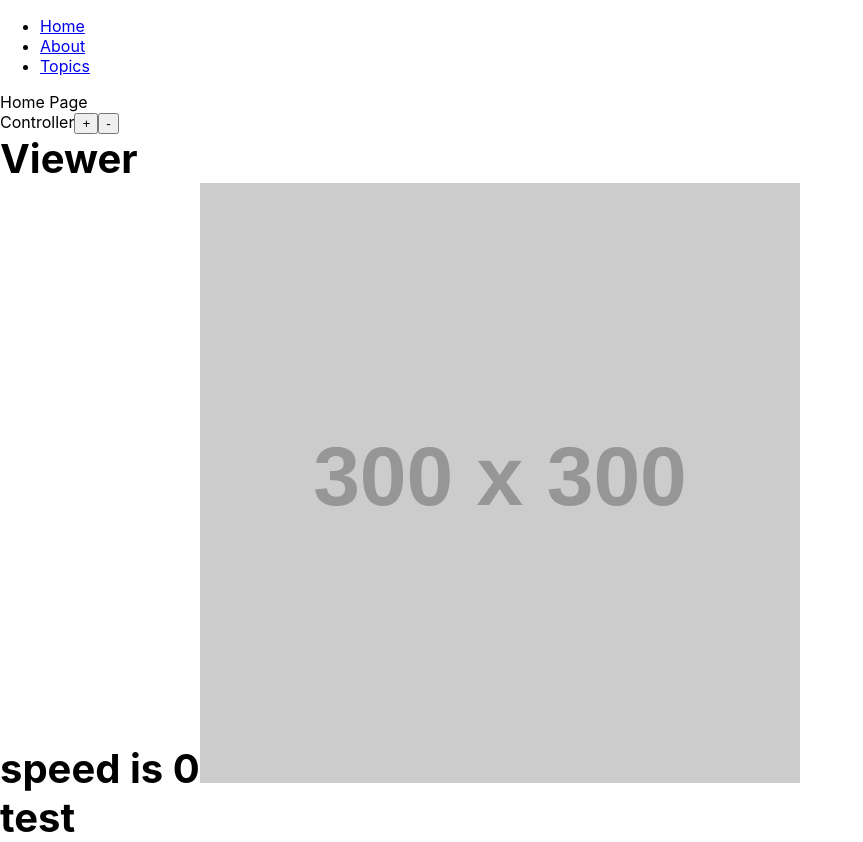
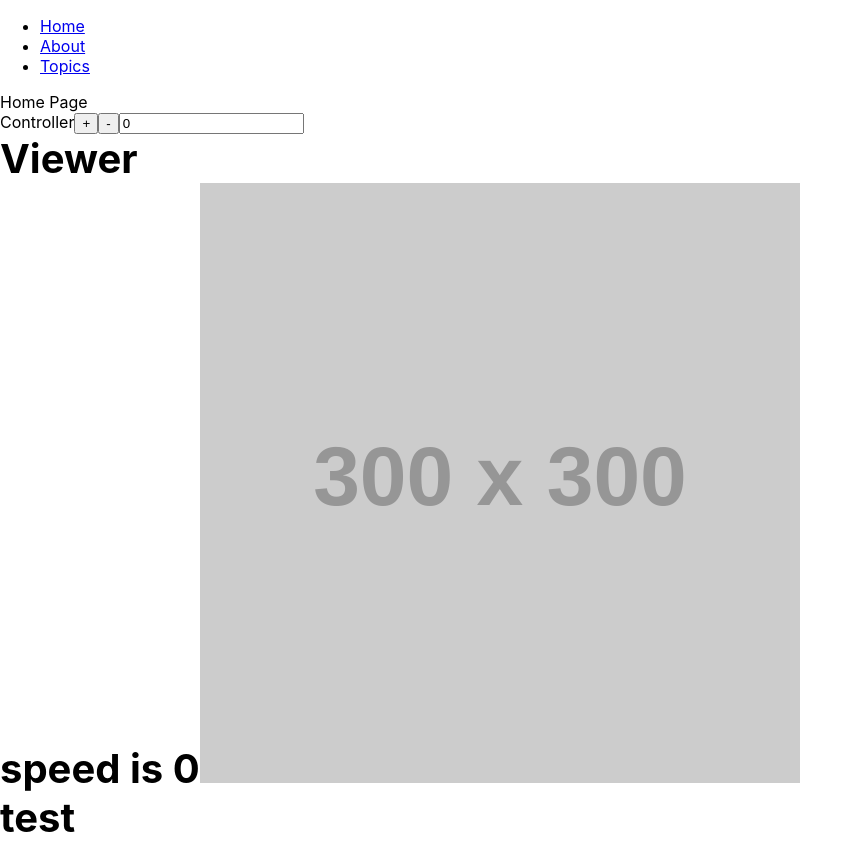
Before and after one commit to lgh06/web-prompter, a React (Create React App) app: page / in a window 1280 px wide. Shown: the whole page, without its empty margins (0-863 px from the left). Built offline with nearby package versions, Linux system fonts and the light colour scheme.

Commit message:
input tag worked

```diff
--- a/src/components/Controller.js
+++ b/src/components/Controller.js
@@ -1,12 +1,13 @@
-import react from 'react'
-import { useSelector, useDispatch } from 'react-redux'
+import { useDispatch, useSelector } from 'react-redux'
 import * as player from '../reducers/playerSlice'
 
 export default function Controller() {
   const dispatch = useDispatch()
+  const speed = useSelector((state) => state.player.speed)
   return (<div>
     Controller
     <button onClick={()=>dispatch(player.speedPlus())}>+</button>
     <button onClick={()=>dispatch(player.speedMinus())}>-</button>
+    <input type="number" value={speed} onChange={(e)=>dispatch(player.speedSet(e.target.value))}></input>
   </div>);
 }
--- a/src/components/Viewer.js
+++ b/src/components/Viewer.js
@@ -2,8 +2,7 @@ import React from 'react';
 import styles from './Viewer.module.scss';
 import { genClassName, ImageHolder, innerHTML } from '../helpers';
 
-import { useSelector, useDispatch } from 'react-redux'
-import * as playerSlice from '../reducers/playerSlice'
+import { useSelector } from 'react-redux'
 // used for scss modules https://create-react-app.dev/docs/adding-a-css-modules-stylesheet
 const cn = genClassName(styles);
 
--- a/src/reducers/playerSlice.js
+++ b/src/reducers/playerSlice.js
@@ -19,7 +19,7 @@ export const playerSlice = createSlice({
       state.speed -= 5;
     },
     speedSet: (state, action) => {
-      state.speed = action.payload.speed
+      state.speed = action.payload? (+action.payload) : state.speed;
     },
   },
 })
```
